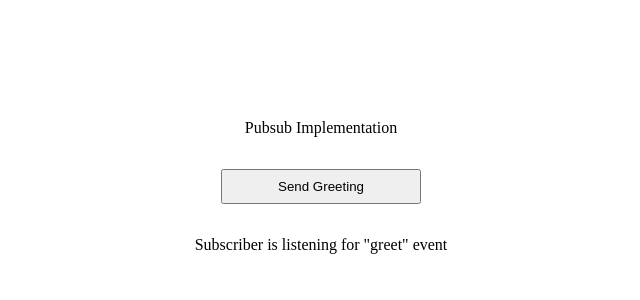
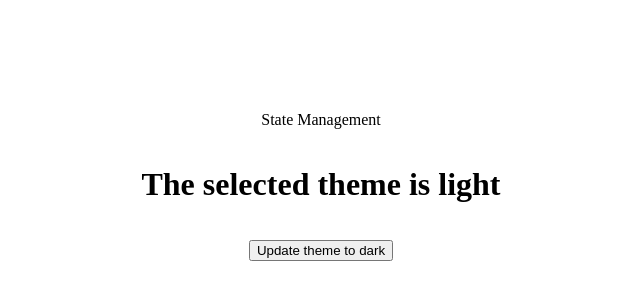
Before and after one commit to karandeepsingh7070/Overwatch-react, a React (Vite) app: page / in a window 1280 px wide. Shown: the part 222-522 px from the top of the page, without its empty margins (319-959 px from the left). Built offline with nearby package versions, Linux system fonts and the light colour scheme.

Commit message:
Adding Shared state logic and object immutibility

```diff
--- a/src/App.tsx
+++ b/src/App.tsx
@@ -1,13 +1,21 @@
-import PublisherComponent from "./Components/PublisherComponent"
-import SubscriberComponent from "./Components/SubscriberComponent"
-
+// import PublisherComponent from "./Components/PublisherComponent"
+// import SubscriberComponent from "./Components/SubscriberComponent"
+import ShowTheme from "./Components/ShowTheme";
+import UpdateTheme from "./Components/UpdateTheme";
+import { createSharedState } from "./sharedState";
+// Initialising a single shared state
+createSharedState('theme', {type : 'light'});
+// also write a function to initialise multiple state using a single function
 function App() {
 
   return (<>
   <div style={{display: "flex", gap : "1rem",flexDirection: "column", justifyContent: "center", alignItems: "center", height: "100vh"}}>
-    Pubsub Implementation
-    <PublisherComponent />
-    <SubscriberComponent />
+    {/* Pubsub Implementation */}
+    {/* <PublisherComponent />
+    <SubscriberComponent /> */}
+    State Management
+    <ShowTheme />
+    <UpdateTheme />
     </div>
     </>)
 
--- /dev/null
+++ b/src/Components/ShowTheme.tsx
@@ -0,0 +1,15 @@
+import { useSharedState } from '../Hooks/useSharedState';
+// import { Theme } from '../Modals';
+
+type Theme = {
+  type: string
+};
+
+const ShowTheme = () => {
+    const [theme] = useSharedState<Theme>('theme');
+  return (<>
+    <h1>{`The selected theme is ${theme.type}`}</h1>
+  </>)
+}
+
+export default ShowTheme
--- /dev/null
+++ b/src/Components/UpdateTheme.tsx
@@ -0,0 +1,15 @@
+import { useSharedState } from '../Hooks/useSharedState';
+// import { Theme } from '../Modals';
+
+type Theme = {
+  type: string
+};
+
+const UpdateTheme = () => {
+    const [theme, setTheme] = useSharedState<Theme>('theme');
+  return (<button onClick={() => setTheme({...theme, type : theme.type == 'light' ? 'dark' : 'light'})}>
+    {`Update theme to ${theme.type == 'light' ? 'dark' : 'light'}`}
+    </button>)
+}
+
+export default UpdateTheme
--- /dev/null
+++ b/src/Hooks/useSharedState.tsx
@@ -0,0 +1,25 @@
+import { useEffect, useState } from 'react';
+import pubsub from '../pubsub/pubsub';
+import { getSharedState, setSharedState } from '../sharedState';
+
+export function useSharedState<T>(key: string): [T, (v: T) => void] {
+  const [value, setValue] = useState<T>(() => getSharedState<T>(key));
+
+  useEffect(() => {
+    const update = (newValue: T) => {
+      setValue(newValue);
+    };
+
+    pubsub.subscribe<T>(key, update);
+
+    return () => {
+      pubsub.unsubscribe<T>(key, update);
+    };
+  }, [key]);
+
+  const setter = (newValue: T) => {
+    setSharedState<T>(key, newValue);
+  };
+
+  return [value, setter];
+}
--- /dev/null
+++ b/src/Modals.ts
@@ -0,0 +1,3 @@
+export type Theme = {
+    type: string
+};
--- /dev/null
+++ b/src/sharedState.ts
@@ -0,0 +1,37 @@
+import { produce } from 'immer';
+import pubsub from './pubsub/pubsub';
+
+const stateStore = new Map<string, any>();
+
+export function createSharedState<T>(key: string, initialValue: T) {
+  if (!stateStore.has(key)) {
+    stateStore.set(key, initialValue);
+  }
+}
+
+export function setSharedState<T>(key: string, newValue: T) {
+  const prevValue = stateStore.get(key);
+
+  // If both previous and new value are objects, using Immer to deeply update
+  const immutableValue =
+  isPlainObject(prevValue) && isPlainObject(newValue)
+  ? produce(prevValue, (draft: any) => {
+      Object.assign(draft, newValue);
+    })
+  : newValue;
+
+
+  stateStore.set(key, immutableValue);
+  pubsub.publish<T>(key, immutableValue as T);
+}
+
+export function getSharedState<T>(key: string): T {
+  if (!stateStore.has(key)) {
+    throw new Error(`No state found for key: ${key}`);
+  }
+  return stateStore.get(key);
+}
+
+function isPlainObject(obj: any): obj is Record<string, unknown> { // TypeScript type predicate
+  return obj !== null && typeof obj === "object" && !Array.isArray(obj);
+}
```
